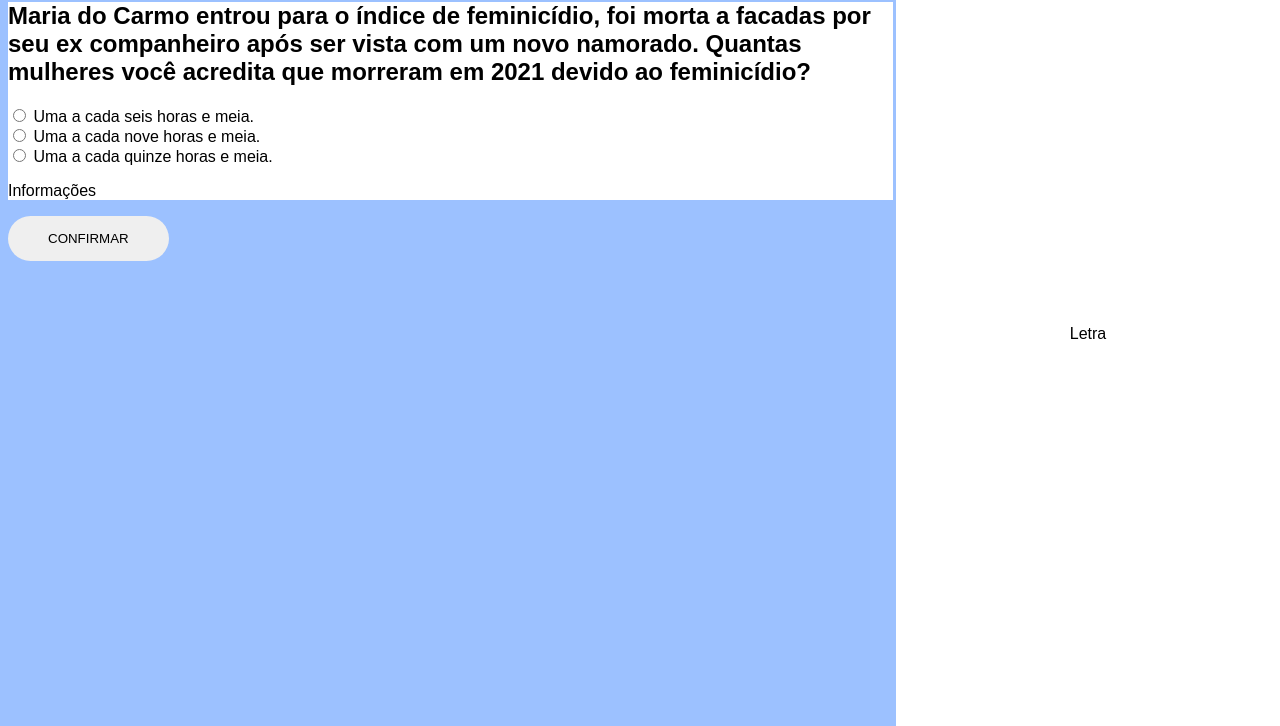
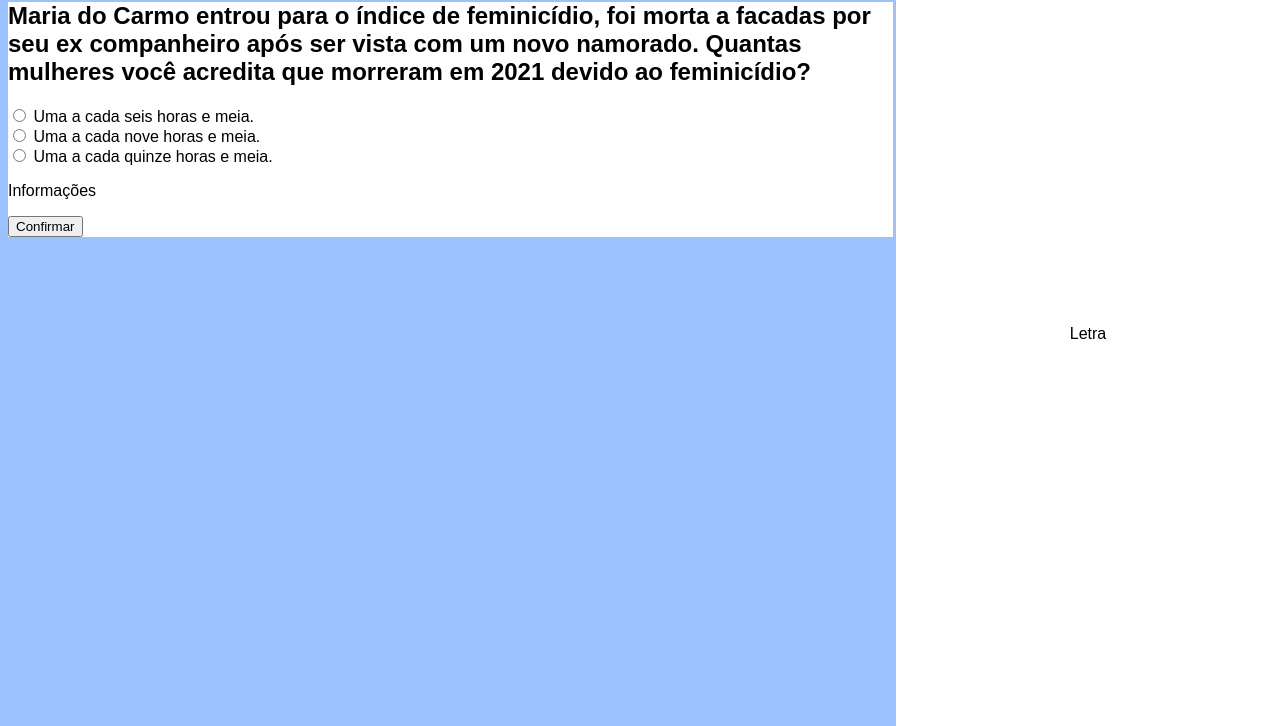
Before and after one commit to Priscilacastroa/Quiz-Maria, a plain HTML site: page index.html in a window 1280 px wide. Shown: the part 74-800 px from the top of the page. Drawn offline with Linux system fonts and the light colour scheme.

Commit message:
for incompleto

```diff
--- a/index.html
+++ b/index.html
@@ -22,19 +22,19 @@
 
                 <div class="wrapper">
                     <div>
-                        <input type="radio"  name="pergunta" value="op1"/>
+                        <input type="radio" class="alt" name="alter" value="op1"/>
                         <label id="op1"></label>
                     </div>
                     <div>
-                        <input type="radio"  name="pergunta" value="op2"/>
+                        <input type="radio" class="alt"  name="alter" value="op2"/>
                         <label id="op2"></label>
                     </div>
                     <div>
-                        <input type="radio" name="pergunta" value="op3"/>
+                        <input type="radio" class="alt"   name="alter" value="op3"/>
                         <label id="op3"></label>
                     </div>
                     <p id="info">Informações</p>
-                    <button class="botao">Confirmar</button>
+                    <button class="botao"></button>
                 </div>
 
 
--- a/index.js
+++ b/index.js
@@ -15,15 +15,45 @@ let op1 = document.getElementById("op1");
 let op2 = document.getElementById("op2");
 let op3 = document.getElementById("op3");
 let info = document.getElementById("info");
+let radio = document.getElementsByClassName("radio")
+let alt = document.getElementsByClassName("alt")
+const botao = document.getElementsByClassName("botao")
 
+
+
+//function mostrarPergunta() {
 pergunta.innerText = novoQuiz.imprimirPergunta().pergunta;
+
 op1.innerText = novoQuiz.imprimirPergunta().alternativas[0];
 op2.innerText = novoQuiz.imprimirPergunta().alternativas[1];
 op3.innerText = novoQuiz.imprimirPergunta().alternativas[2];
+//}
 
 
-console.log(pergunta);
-console.log(op1);
-console.log(op2);
-console.log(op3);
-console.log(info);
+botao[0].innerText = "Confirmar";
+
+/* for (let i = 0; i < alt.length; i++) {
+   = novoQuiz.imprimirPergunta().alternativa[i];
+   alt[i].value = i;
+}
+
+console.log(alt); */ // meus inputs
+
+//for (let i = 0; i <alt.length; i++) {
+// alt[i] = novoQuiz.imprimirPergunta().alternativa[i];
+//opcao[i].value = i; */
+
+/* alt.addEventListener("click", () => {
+// Fazer um for e olhar todas as opções
+for (let i = 0; i < novoQuiz.imprimirPergunta().alternativa[i].length; i++) {
+// Verificar se o que o usuário marcou é a resposta certa
+// Primeiro, precisamos saber o que foi q ele marcou
+if (novoQuiz.imprimirPergunta().alternativa[i].checked) {
+if (novoQuiz.imprimirPergunta().alternativa[i].value === perguntas[perguntaAtual].respostaCorreta) {
+alert("Você acertou");
+} else {
+alert("Você errou");
+}
+}
+}
+}); */
--- a/quiz.js
+++ b/quiz.js
@@ -1,13 +1,14 @@
 //Só class, regras do jogo, aqui deixo tudo preparado
 
 class Quiz {
-    constructor () {
+    constructor (){
         this.perguntas = [...todasPerguntas] //copiando essa array e transformando nessa variável
         this.perguntaAtual = 0
+        this.pontos = 0
     }
 
     imprimirPergunta() {
-    return this.perguntas[this.perguntaAtual];
+      return this.perguntas[this.perguntaAtual];
     }
 
     proximaPergunta() {
@@ -17,7 +18,10 @@ class Quiz {
   //comparar a escolha dos jogadores com a resposta certa
     checarResposta(escolhaJogador) {
         if(this.perguntas[this.perguntaAtual].respostaCorreta === escolhaJogador);
+
+
     }
 
 
+
 }
--- a/style/style.css
+++ b/style/style.css
@@ -25,39 +25,3 @@ body {
     align-items: center;
     justify-content: center;
 }
-
-.botao,
-.botao:visited {
-    border: 0;
-    text-transform: uppercase;
-    text-decoration: none;
-    padding: 15px 40px;
-    display: inline-block;
-    border-radius: 100px;
-    transition: all .2s;
-    position: absolute;
-}
-
-
-.botao:active {
-    transform: translateY(-1px);
-    box-shadow: 0 5px 10px rgba(0, 0, 0, 0.2);
-}
-
-.botao-white {
-    background-color: #fff;
-    color: #777;
-}
-
-.botao:after {
-    content: "";
-    display: inline-block;
-    height: 100%;
-    width: 100%;
-    border-radius: 100px;
-    position: absolute;
-    top: 0;
-    left: 0;
-    z-index: -1;
-    transition: all .4s;
-}
```
